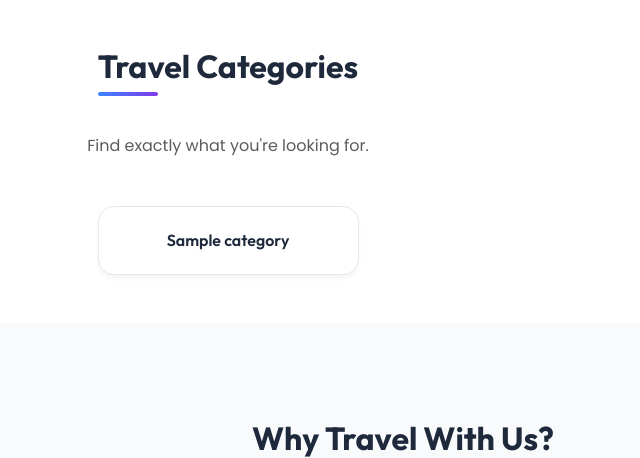
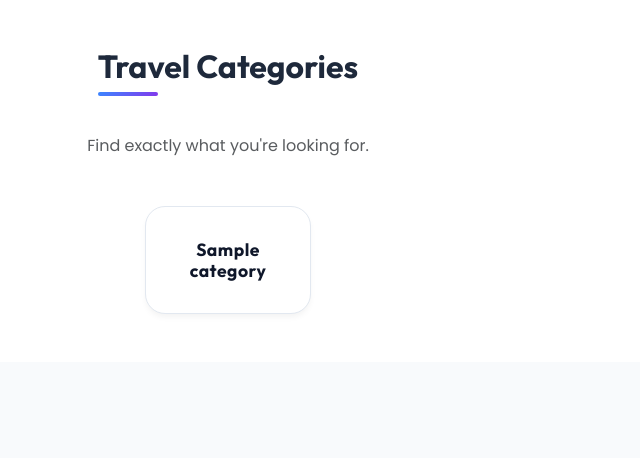
Before and after one commit to hemanthmeda1807/ToursAndTravels, a Django app: template tours_app/templates/tours_app/home.html in a window 1280 px wide. Shown: the part 1434-1892 px from the top of the page, without its empty margins (412-1052 px from the left). Run offline with Django 3.2, Linux system fonts and the light colour scheme; the template is opened without the code that fills it: most values are stand-ins (such as "Sample title", 1, 10 or a date in 2020); grey boxes marked "Sample" are stand-in pictures; some libraries are stand-ins or nearby versions.

```diff
--- a/static/css/style.css
+++ b/static/css/style.css
@@ -224,25 +224,30 @@ h1, h2, h3, h4, h5, h6, .brand-text {
 .category-card {
     background: white;
     border: 1px solid #e2e8f0;
-    border-radius: 16px;
-    padding: 1.5rem;
+    border-radius: 20px;
+    padding: 2rem 1.5rem;
     text-align: center;
-    transition: all 0.3s ease;
+    transition: all 0.4s cubic-bezier(0.175, 0.885, 0.32, 1.275);
     height: 100%;
     display: flex;
+    flex-direction: column;
     align-items: center;
     justify-content: center;
     box-shadow: 0 4px 6px -1px rgba(0, 0, 0, 0.05);
+    cursor: pointer;
+    text-decoration: none !important;
 }
 
 .category-card:hover {
-    transform: translateY(-5px);
+    transform: translateY(-10px);
     border-color: var(--primary-color);
-    box-shadow: 0 10px 15px -3px rgba(0, 0, 0, 0.1);
+    box-shadow: 0 20px 25px -5px rgba(0, 0, 0, 0.1), 0 10px 10px -5px rgba(0, 0, 0, 0.04);
 }
 
 .category-card h6 {
     margin-bottom: 0;
-    font-weight: 600;
-    color: var(--text-main);
+    font-size: 1.1rem;
+    font-weight: 700;
+    color: var(--dark-bg);
+    letter-spacing: 0.5px;
 }
--- a/tours_app/templates/tours_app/home.html
+++ b/tours_app/templates/tours_app/home.html
@@ -71,7 +71,7 @@
 
         <div class="row g-4 justify-content-center">
             {% for category in categories %}
-            <div class="col-6 col-md-3">
+            <div class="col-6 col-md-4 col-lg-2">
                 <a href="{% url 'package_list' %}?category={{ category.id }}" class="text-decoration-none">
                     <div class="category-card">
                         <h6>{{ category.name }}</h6>
```
